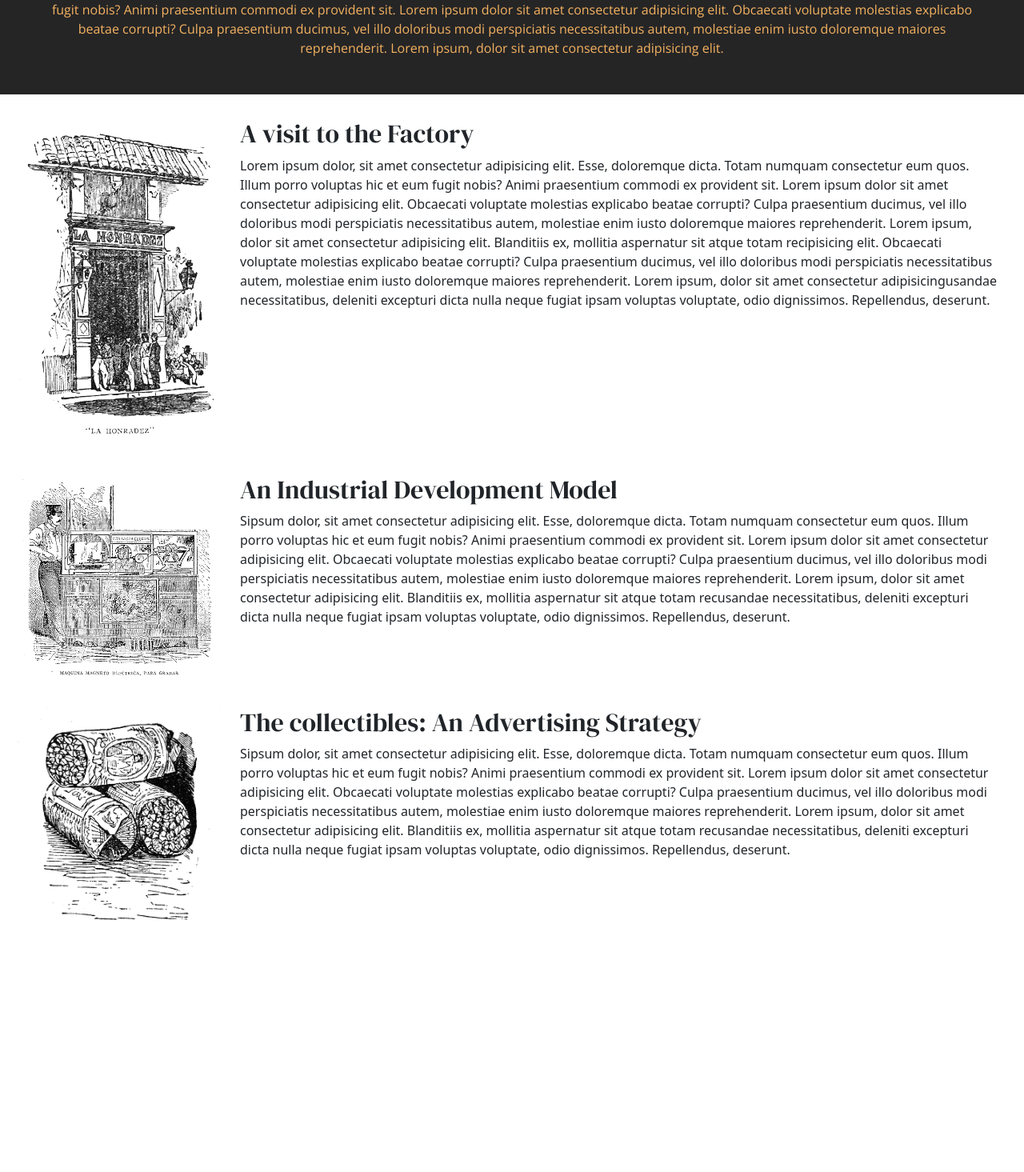
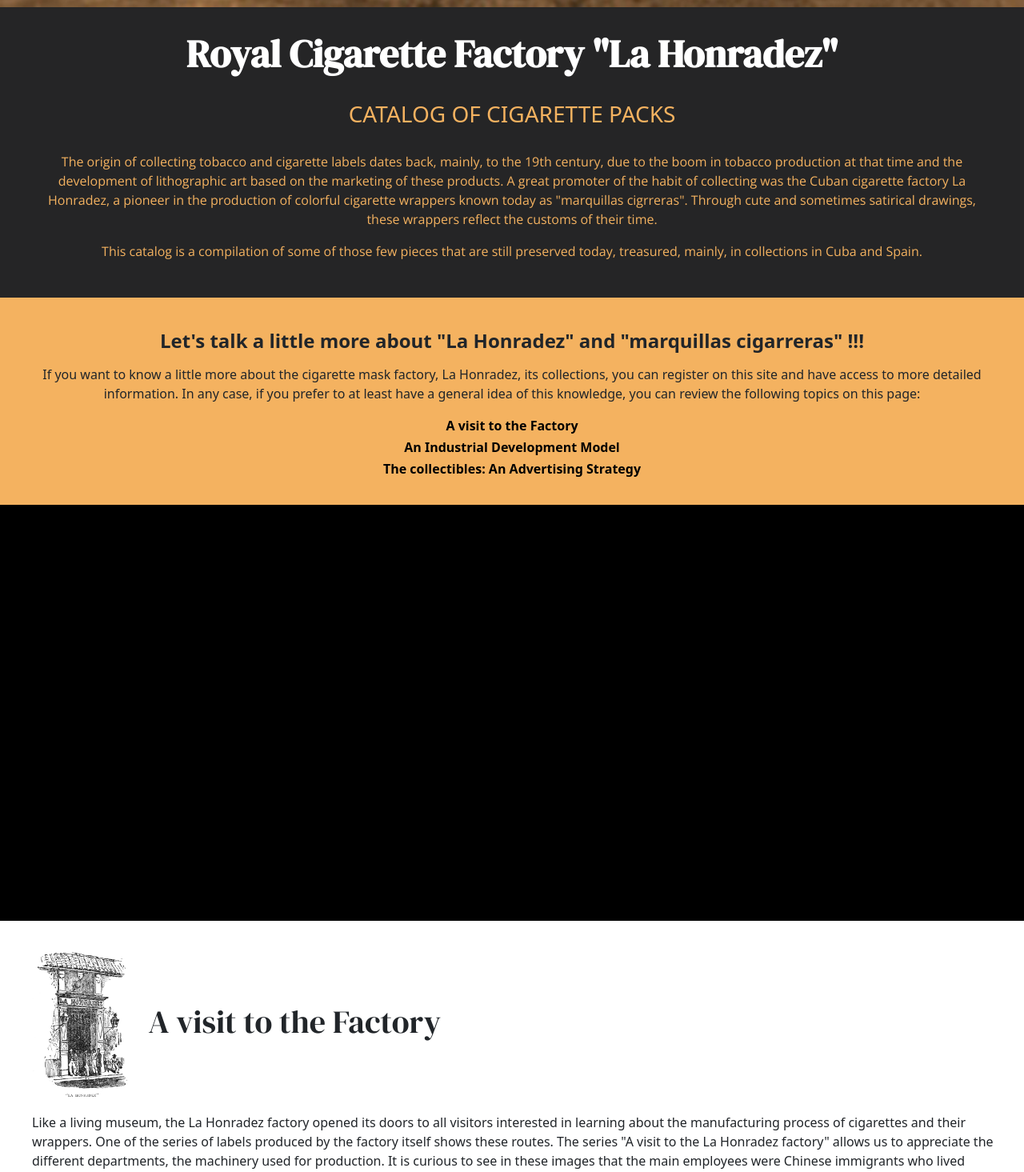
Before and after one commit to Openbank-Java-Bootcamp/YADIRA_La_Honradez_Catalog_of_Cigarette_Packs_Client, a React (Create React App) app: page / in a window 1280 px wide. Shown: the part 705-2170 px from the top of the page at 80% size. Before the commit the page ends 1898 px from the top, so only its background shows below. Built offline with nearby package versions, Linux system fonts and the light colour scheme.

Commit message:
final homepage

```diff
--- a/package.json
+++ b/package.json
@@ -11,6 +11,7 @@
     "react": "^18.1.0",
     "react-dom": "^18.1.0",
     "react-image-magnify": "^2.7.4",
+    "react-player": "^2.10.1",
     "react-router-dom": "^6.3.0",
     "react-scripts": "5.0.1",
     "web-vitals": "^2.1.4"
--- a/src/index.css
+++ b/src/index.css
@@ -16,6 +16,113 @@
 .App {
   text-align: center;
   min-height: 100vh;
+}
+
+/* ========================== HOME PAGE ============================= */
+.HomeHeader {
+  position: relative;
+}
+
+.HomeHeader h3 {
+  background-color: #252526;
+  margin-bottom: 0;
+  color: rgb(244, 178, 96);
+  padding-bottom: 30px;
+  margin-top: 0;
+}
+
+.Front {
+  margin-bottom: 0;
+  margin-top: 50px;
+}
+
+.FrontImage{
+  width: 100%;
+  object-fit: contain;
+}
+
+.PrincipalTitle {
+  font-family: "DM Serif Display", serif;
+  font-weight: 700;
+  font-size: 300%;
+  margin-top: 30px;
+  background-color: #252526;
+  margin-top: 0;
+  margin-bottom: 0;
+  padding-top: 30px;
+  padding-bottom: 30px;
+  color: white;
+  z-index: 99;
+}
+
+.Paragraph {
+  text-align: center;
+  padding-left: 50px;
+  padding-right: 50px;
+  padding-bottom: 30px;
+  font-family: "Open Sans", sans-serif;
+  background-color: #252526;
+  margin-top: 0;
+  color: rgb(244, 178, 96);
+}
+
+.DescriptionWebSite {
+  padding-left: 50px;
+  padding-right: 50px;
+  background-color: rgb(244, 178, 96);
+  margin-bottom: 0;
+  padding-top: 40px;
+  padding-bottom: 30px;
+}
+
+.DescriptionWebSite h4 {
+  font-weight: 700;
+  margin-bottom: 15px;
+}
+
+.SubTitle {
+margin-bottom: 3px;
+}
+
+.TopicLink {
+  color: black;
+  text-decoration: none;
+}
+
+.Video {
+  background-color: black;
+  padding-top: 60px;
+  padding-bottom: 60px;
+}
+
+.ImageTitleContainer {
+  display: flex;
+  align-items: center;
+  margin-bottom: 10px;
+}
+
+.ImageTextCard {
+  height: 200px;
+  object-fit: contain;
+  margin-right: 20px;
+}
+
+.TextCards {
+  margin-top: 30px;
+  text-align: center;
+  padding-right: 30px;
+  padding-left: 40px;
+  margin-bottom: 40px;
+}
+
+.TextCards h3 {
+  font-family: "DM Serif Display", serif;
+  font-size: 250%;
+  text-align: left;
+}
+
+.TextCards p {
+text-align: left;
 }
 
 /* NAVBAR */
@@ -72,83 +179,7 @@
   margin-right: 10px;
 }
 
-/* HOME PAGE */
-.Home-Header {
-  position: relative;
-}
 
-.Home-Header h3 {
-  background-color: #252526;
-  margin-bottom: 0;
-  color: rgb(244, 178, 96);
-  padding-bottom: 30px;
-  margin-top: 0;
-}
-
-.Front {
-  height: 450px;
-  width: 100%;
-  margin-bottom: 0;
-  margin-top: 50px;
-}
-
-.Principal-Title {
-  font-family: "DM Serif Display", serif;
-  font-weight: 700;
-  font-size: 300%;
-  margin-top: 30px;
-  background-color: #252526;
-  margin-top: 0;
-  margin-bottom: 0;
-  padding-top: 30px;
-  padding-bottom: 30px;
-  color: white;
-}
-
-.Paragraph {
-  text-align: center;
-  padding-left: 50px;
-  padding-right: 50px;
-  padding-bottom: 30px;
-  font-family: "Open Sans", sans-serif;
-  background-color: #252526;
-  margin-top: 0;
-  color: rgb(244, 178, 96);
-}
-
-.Home-Body {
-  display: flex;
-}
-
-.Text-Cards {
-  display: flex;
-  margin-top: 30px;
-  text-align: left;
-  padding-right: 30px;
-  margin-bottom: 30px;
-}
-
-.Image-Text-Card {
-  width: 300px;
-  padding-left: 20px;
-  padding-right: 20px;
-}
-
-.Text-Cards h3 {
-  font-family: "DM Serif Display", serif;
-  font-size: 200%;
-}
-
-.Articles-Section {
-  width: 600px;
-  background-color: rgb(244, 178, 96);
-}
-
-.Video {
-  width: 100%;
-  height: 100%;
-  position: absolute;
-}
 
 /* SIGN UP */
 .Signup-Container {
@@ -324,6 +355,11 @@
   text-align: left;
   margin-bottom: 0;
   font-family: "Open Sans", sans-serif;
+}
+
+.Articles-Section {
+  width: 600px;
+  background-color: rgb(244, 178, 96);
 }
 
 .Article-Card {
--- a/src/pages/CollectionsPage.js
+++ b/src/pages/CollectionsPage.js
@@ -32,14 +32,16 @@
 
   //FILTERS
   const filterCigPacks = () => {
+
     //Return all cigarette packs
     if (serie === "" && topic === "") {
+
       getAllCigarettePacks();
     }
 
     //Filter by Series
     if (serie !== "" && topic === "") {
-      const filterBySerie = () => {
+
         const storedToken = localStorage.getItem("authToken");
         axios
           .get(`${apiURL}?serieName=${serie}`, {
@@ -49,11 +51,11 @@
             setCigarettePacks(response.data);
           })
           .catch((error) => console.log(error));
-      };
     }
 
     //Filter by Topic
     if (serie === "" && topic !== "") {
+
       const storedToken = localStorage.getItem("authToken");
       axios
         .get(`${apiURL}?topic=${topic}`, {
@@ -67,6 +69,7 @@
 
     //Filter by Serie and Topic
     if (serie !== "" && topic !== "") {
+
       const storedToken = localStorage.getItem("authToken");
       axios
         .get(`${apiURL}?topic=${topic}&serieName=${serie}`, {
@@ -88,13 +91,13 @@
       <div className="Filter-Container">
         {/* FILTERED BY SERIE */}
         <div className="Filter">
-          <h3>SELECT A SERIES</h3>
+          <h3>FILTER BY SERIES</h3>
           <SeriesFilter handleChange={(e) => setSerie(e.target.value)} />
         </div>
 
         {/* FILTERED BY TOPIC */}
         <div className="Filter">
-          <h3>SELECT A TOPIC</h3>
+          <h3>FILTER BY TOPIC</h3>
           <TopicFilter handleChange={(e) => setTopic(e.target.value)} />
         </div>
 
--- a/src/pages/HomePage.js
+++ b/src/pages/HomePage.js
@@ -3,112 +3,184 @@
 import entry from "./../images/entry.png";
 import machine from "./../images/machine.png";
 import cigarettesPack from "./../images/cigarettes-pack.png";
+import ReactPlayer from "react-player";
 
 export default function HomePage() {
   return (
     <div>
       {/* HEADER */}
-      <div className="Home-Header">
-        <img className="Front" src={front} alt="front" />
-        <h1 className="Principal-Title">
+      <div className="HomeHeader">
+        <div className="Front">
+          <img className="FrontImage" src={front} alt="front" />
+        </div>
+
+        <div className="PrincipalTitleContainer"></div>
+        <h1 className="PrincipalTitle">
           Royal Cigarette Factory "La Honradez"
         </h1>
         <h3>CATALOG OF CIGARETTE PACKS</h3>
         <div className="Paragraph">
           <p>
-            Lorem ipsum dolor, sit amet consectetur adipisicing elit. Esse,
-            doloremque dicta. Totam numquam consectetur eum quos. Illum porro
-            voluptas hic et eum fugit nobis? Animi praesentium commodi ex
-            provident sit. Lorem ipsum dolor sit amet consectetur adipisicing
-            elit. Obcaecati voluptate molestias explicabo beatae corrupti? Culpa
-            praesentium ducimus, vel illo doloribus modi perspiciatis
-            necessitatibus autem, molestiae enim iusto doloremque maiores
-            reprehenderit. Lorem ipsum, dolor sit amet consectetur adipisicing
-            elit.
+            The origin of collecting tobacco and cigarette labels dates back,
+            mainly, to the 19th century, due to the boom in tobacco production
+            at that time and the development of lithographic art based on the
+            marketing of these products. A great promoter of the habit of
+            collecting was the Cuban cigarette factory La Honradez, a pioneer in
+            the production of colorful cigarette wrappers known today as
+            "marquillas cigrreras". Through cute and sometimes satirical
+            drawings, these wrappers reflect the customs of their time.
+          </p>
+          <p>
+            This catalog is a compilation of some of those few pieces that are
+            still preserved today, treasured, mainly, in collections in Cuba and
+            Spain.
           </p>
         </div>
+      </div>
+
+      {/* VIDEO */}
+      <div className="DescriptionWebSite">
+        <h4>
+          Let's talk a little more about "La Honradez" and "marquillas
+          cigarreras" !!!
+        </h4>
+        <p>
+          If you want to know a little more about the cigarette mask factory, La
+          Honradez, its collections, you can register on this site and have
+          access to more detailed information. In any case, if you prefer to at
+          least have a general idea of this knowledge, you can review the
+          following topics on this page:
+        </p>
+        <a className="TopicLink" href="#visit">
+          <p className="SubTitle">
+            <strong>A visit to the Factory</strong>
+          </p>
+        </a>
+        <a className="TopicLink" href="#industry">
+          <p className="SubTitle">
+            <strong>An Industrial Development Model</strong>
+          </p>
+        </a>
+        <a className="TopicLink" href="#marquillas">
+          <p className="SubTitle">
+            <strong>The collectibles: An Advertising Strategy</strong>
+          </p>
+        </a>
+      </div>
+      <div className="Video">
+        <ReactPlayer
+          width="100%"
+          height="400px"
+          url="https://youtu.be/KtAlk7YSnCY"
+          playing
+        />
       </div>
 
       {/* BODY */}
       <div>
         {/* TEXT-SECTIONS */}
-        <div className="Home-Body">
+        <div className="TextCards">
+          <div className="ImageTitleContainer">
+            <img id="visit" className="ImageTextCard" src={entry} alt="entry" />
+            <h3>A visit to the Factory</h3>
+          </div>
           <div>
-            <div className="Text-Cards">
-              <img className="Image-Text-Card" src={entry} alt="entry" />
-              <div>
-                <h3>A visit to the Factory</h3>
             <p>
-                  Lorem ipsum dolor, sit amet consectetur adipisicing elit.
-                  Esse, doloremque dicta. Totam numquam consectetur eum quos.
-                  Illum porro voluptas hic et eum fugit nobis? Animi praesentium
-                  commodi ex provident sit. Lorem ipsum dolor sit amet
-                  consectetur adipisicing elit. Obcaecati voluptate molestias
-                  explicabo beatae corrupti? Culpa praesentium ducimus, vel illo
-                  doloribus modi perspiciatis necessitatibus autem, molestiae
-                  enim iusto doloremque maiores reprehenderit. Lorem ipsum,
-                  dolor sit amet consectetur adipisicing elit. Blanditiis ex,
-                  mollitia aspernatur sit atque totam recipisicing elit.
-                  Obcaecati voluptate molestias explicabo beatae corrupti? Culpa
-                  praesentium ducimus, vel illo doloribus modi perspiciatis
-                  necessitatibus autem, molestiae enim iusto doloremque maiores
-                  reprehenderit. Lorem ipsum, dolor sit amet consectetur
-                  adipisicingusandae necessitatibus, deleniti excepturi dicta
-                  nulla neque fugiat ipsam voluptas voluptate, odio dignissimos.
-                  Repellendus, deserunt.
+              Like a living museum, the La Honradez factory opened its doors to
+              all visitors interested in learning about the manufacturing
+              process of cigarettes and their wrappers. One of the series of
+              labels produced by the factory itself shows these routes. The
+              series "A visit to the La Honradez factory" allows us to
+              appreciate the different departments, the machinery used for
+              production. It is curious to see in these images that the main
+              employees were Chinese immigrants who lived inside the buildings
+              themselves, and that each visitor, who was asked for their name
+              when entering, was given a personalized cigarette pack when
+              leaving.
             </p>
           </div>
         </div>
-            <div className="Text-Cards">
-              <img className="Image-Text-Card" src={machine} alt="machine" />
+
+        <div className="TextCards">
+          <div className="ImageTitleContainer">
+            <img
+              id="industry"
+              className="ImageTextCard"
+              src={machine}
+              alt="machine"
+            />
+            <h3>An Industrial Development Model</h3>
+          </div>
           <div>
-                <h3>An Industrial Development Model</h3>
             <p>
-                  Sipsum dolor, sit amet consectetur adipisicing elit. Esse,
-                  doloremque dicta. Totam numquam consectetur eum quos. Illum
-                  porro voluptas hic et eum fugit nobis? Animi praesentium
-                  commodi ex provident sit. Lorem ipsum dolor sit amet
-                  consectetur adipisicing elit. Obcaecati voluptate molestias
-                  explicabo beatae corrupti? Culpa praesentium ducimus, vel illo
-                  doloribus modi perspiciatis necessitatibus autem, molestiae
-                  enim iusto doloremque maiores reprehenderit. Lorem ipsum,
-                  dolor sit amet consectetur adipisicing elit. Blanditiis ex,
-                  mollitia aspernatur sit atque totam recusandae necessitatibus,
-                  deleniti excepturi dicta nulla neque fugiat ipsam voluptas
-                  voluptate, odio dignissimos. Repellendus, deserunt.
+              The application of scientific and technological advances based on
+              cigarette production favored La Honradez became an industrial
+              model of reference universal. The use of steam as a driving force
+              made it possible to mechanize the activities of sift the pit, cut
+              the paper and saw the wood for barrels and boxes. Also, it allowed
+              innovatively automated cigarette rolling. Susini, the owner of the
+              factory, invented his own machine to roll them. This invention was
+              exhibited at the Universal Exhibition in Paris in 1867.
+            </p>
+            <p>
+              Although the first public electric lighting system in Havana has
+              been attributed to the Spanish engineer José Dalmau, who in 1877
+              made a failed attempt when he did not have a steam engine with
+              sufficient power,18 it is very revealing that La Honradez
+              premiered the night of October 29, 1865 a lighting system similar
+              to those recently approved by the Ministry of Public Works in
+              France. In addition to lighting their own workshops, that electric
+              light covered the Plazuela de Santa Clara in Havana intramuros,
+              where the factory was located.
             </p>
           </div>
         </div>
-            <div className="Text-Cards">
+
+        <div className="TextCards">
+          <div className="ImageTitleContainer">
             <img
-                className="Image-Text-Card"
+              id="marquillas"
+              className="ImageTextCard"
               src={cigarettesPack}
               alt="cigarettesPack"
             />
+            <h3>The collectibles: An Advertising Strategy</h3>
+          </div>
           <div>
-                <h3>The collectibles: An Advertising Strategy</h3>
             <p>
-                  Sipsum dolor, sit amet consectetur adipisicing elit. Esse,
-                  doloremque dicta. Totam numquam consectetur eum quos. Illum
-                  porro voluptas hic et eum fugit nobis? Animi praesentium
-                  commodi ex provident sit. Lorem ipsum dolor sit amet
-                  consectetur adipisicing elit. Obcaecati voluptate molestias
-                  explicabo beatae corrupti? Culpa praesentium ducimus, vel illo
-                  doloribus modi perspiciatis necessitatibus autem, molestiae
-                  enim iusto doloremque maiores reprehenderit. Lorem ipsum,
-                  dolor sit amet consectetur adipisicing elit. Blanditiis ex,
-                  mollitia aspernatur sit atque totam recusandae necessitatibus,
-                  deleniti excepturi dicta nulla neque fugiat ipsam voluptas
-                  voluptate, odio dignissimos. Repellendus, deserunt.
+              As an advertising strategy and as functional packaging, the
+              colorful luxury boxes emerged, today known as cigarette labels.
+              These measured 12 x 8.5 cm. and contained between 20 and 25
+              cigarettes. this rolled up was fixed with glue, so that the upper
+              side would be sealed with folds, while by the cigarettes could be
+              removed from the bottom. As to its graphic design, the labels are
+              made up of three sections: border, emblem and scene. L-shaped, the
+              border occupies the upper and lower fringes. left, full of
+              different allegories that are usually related to the series to
+              which the label belongs. The emblem, on the right, has the company
+              data: brand, logo, slogan, factory location and names of the
+              owners. Occupying the center of the pack is the scene, which
+              usually represents an action, story or event. As for the
+              iconography, present drawings, sometimes caricatures, and recreate
+              a wide range of topics related to everyday life, emphasizing the
+              expressions of popular roots: religious, artistic, sports,
+              commercial or simply mundane.
+            </p>
+            <p>
+              Collecting arises as a purpose of the production of packs
+              themselves, since these were made in continuous series, whose
+              pieces in many cases narrated stories of daily events, or
+              completed knowledge on a specific topic. In addition, the company
+              itself sold albums for the collection of the pieces. Some of these
+              collections are kept in holdings of institutions such as the
+              Colonial Museum and the Archive Historical, both from the Office
+              of the Historian of La Havana (OHH), and in the National Library
+              of Spain, in Madrid. Within these funds, the predominant the
+              labels of the La Honradez factory, above of other trademarks.
             </p>
           </div>
         </div>
       </div>
     </div>
-      </div>
-      {/*<div className="Video">
-        <video src={video}/>
-      </div>*/}
-    </div>
   );
 }
```
Also changed, not shown: 1 other file (tests, documents, lock files or other folders). Lines whose indentation alone changed are shown as unchanged.
